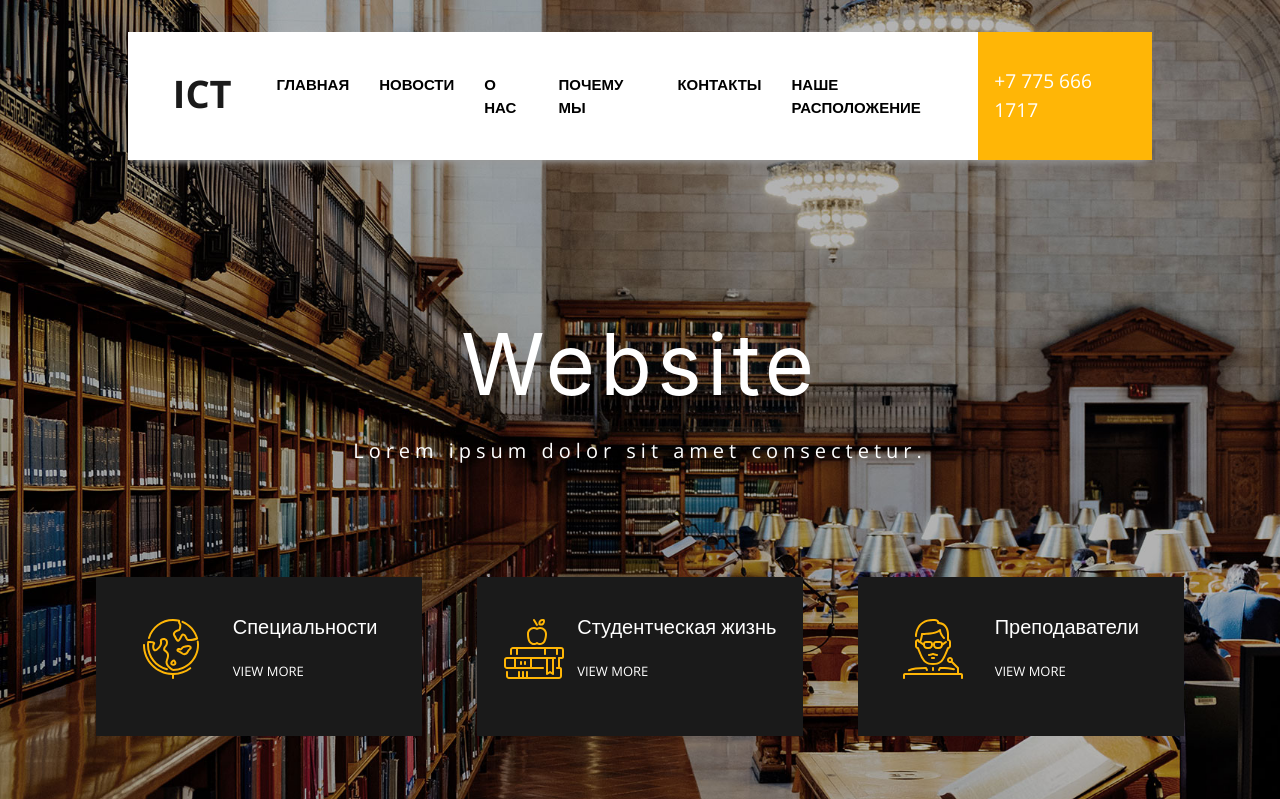
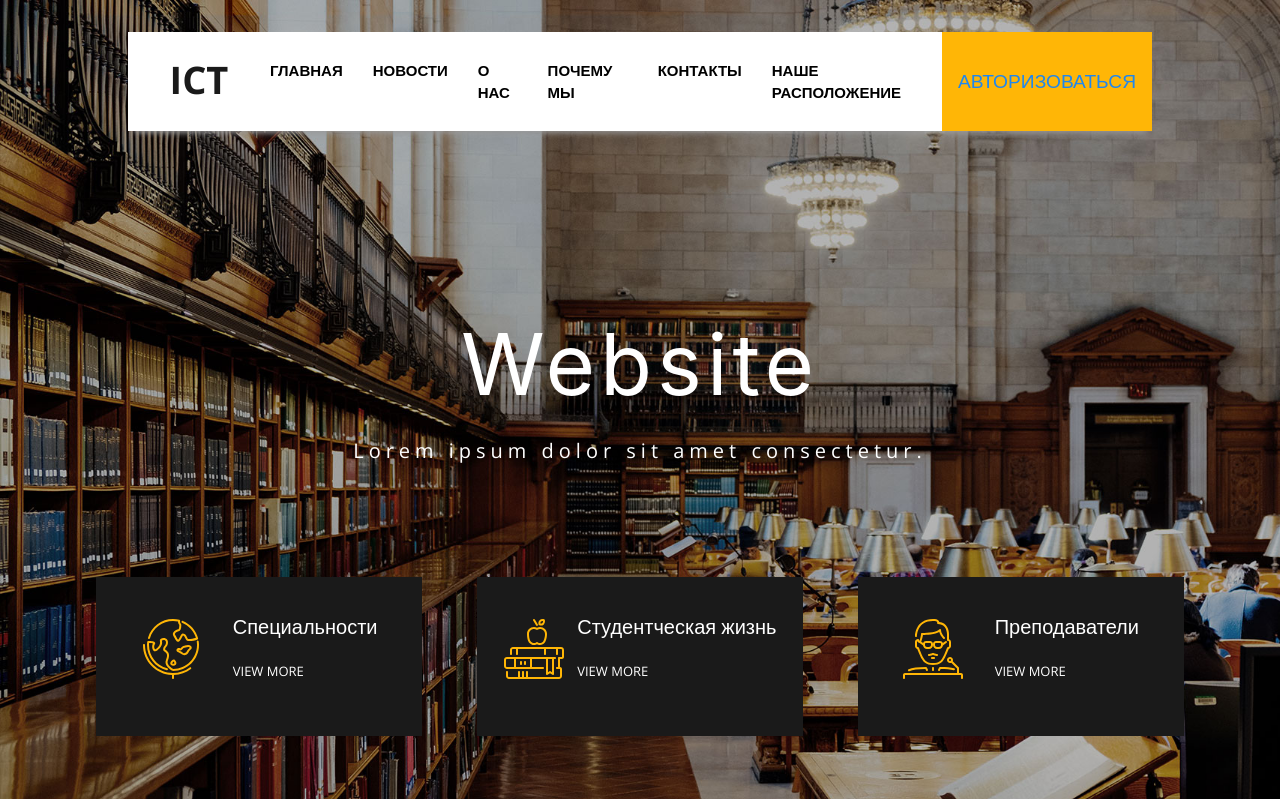
Before and after one commit to lonelypip/ICT, a Django app: page / in a window 1280 px wide. Shown: the top 799 px of the page. Run offline with Django 3.2, Linux system fonts and the light colour scheme.

Commit message:
Change ement in NAV

```diff
--- a/ICTapp/templates/base.html
+++ b/ICTapp/templates/base.html
@@ -41,7 +41,15 @@
          </li>
       </ul>
       <div class="phone_number">
-         <p>+7 775 666 1717</p>
+         <p>
+            {% if user.is_authenticated %}
+               <a href="{% url 'profile_url' %}" class="text-decor-none">Профиль</a>
+               <br>
+               <a href="{% url 'sign_out_url' %}" class="text-decor-none">Выйти</a>
+            {% else %}
+               <a href="{% url 'sign_in_url' %}" class="text-decor-none">Авторизоваться</a>
+            {% endif %}
+         </p>
       </div>
    </nav>
    {% block content %}
```
Also changed, not shown: db.sqlite3.
